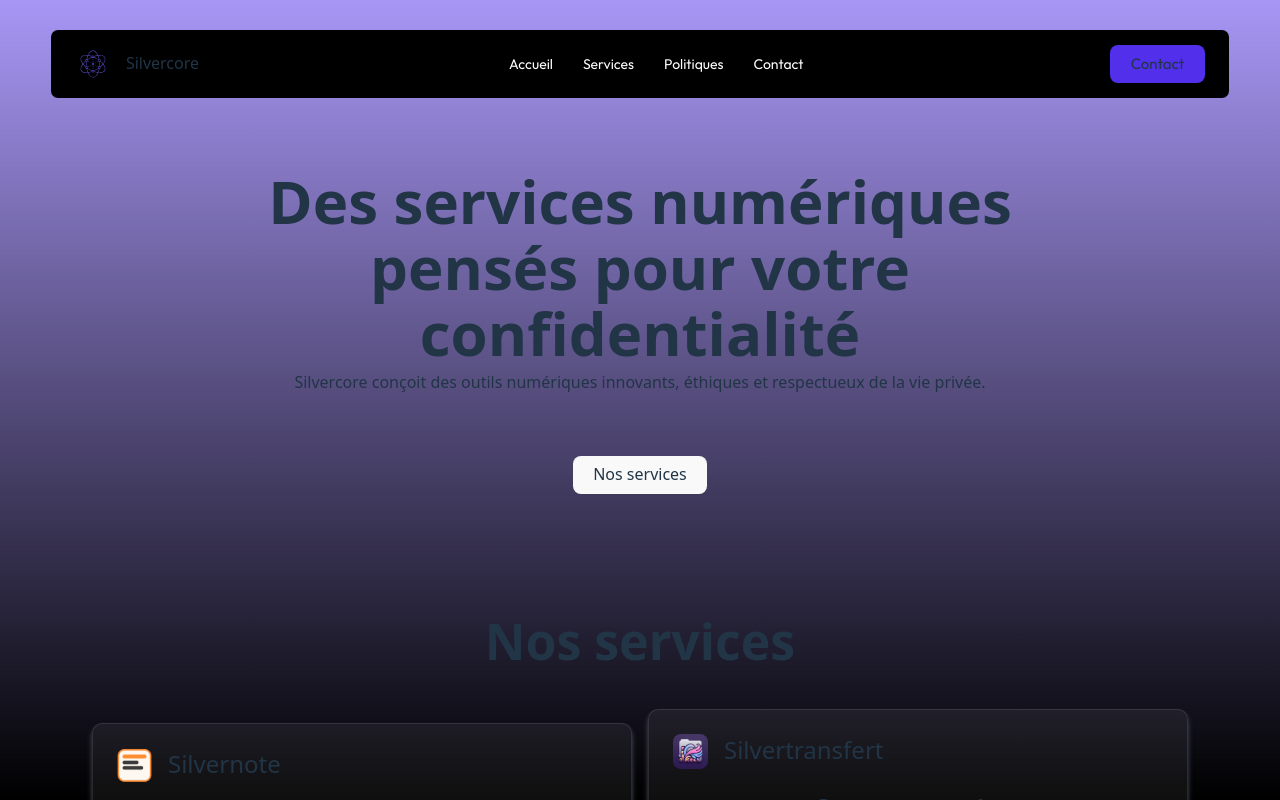
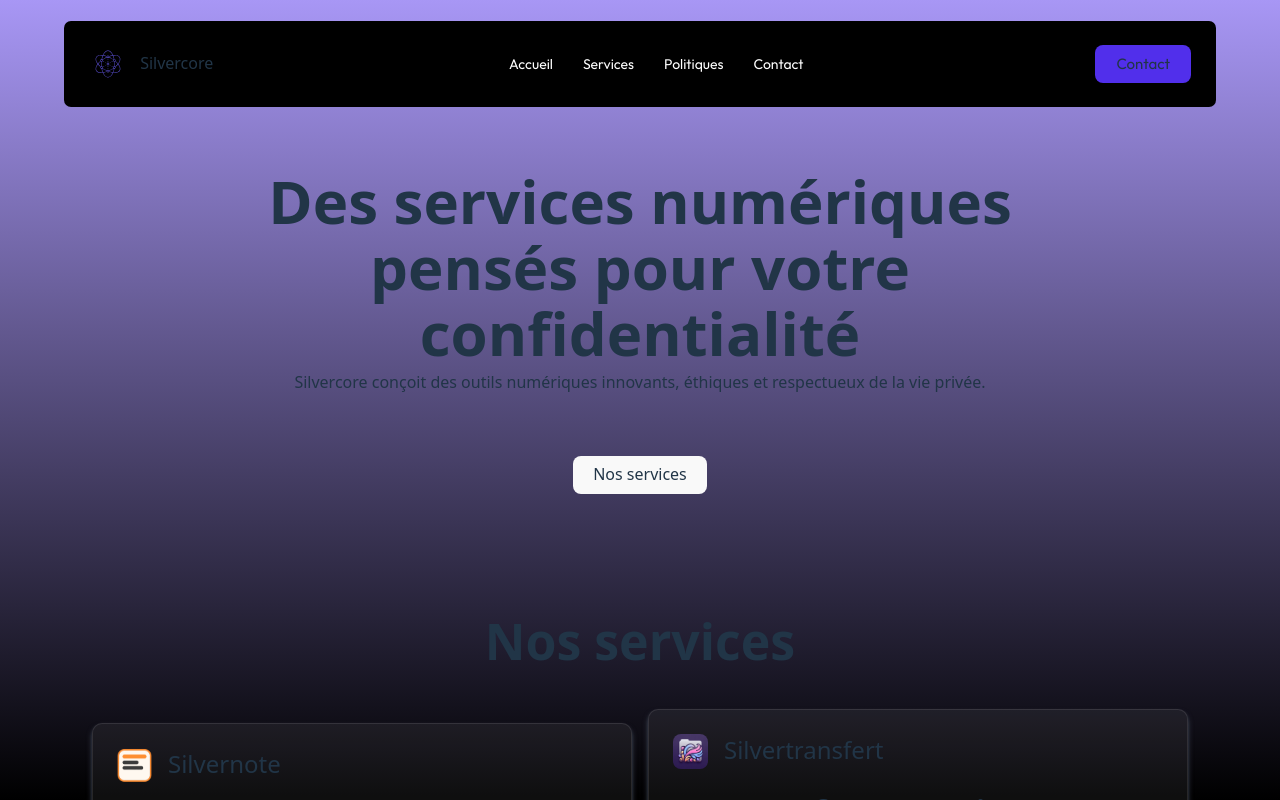
Before and after one commit to SilverCore-Git/web_site, a Vue app: page / in a window 1280 px wide. Shown: the top 800 px of the page. Built offline with nearby package versions, Linux system fonts and the light colour scheme.

Commit message:
update Nav

```diff
--- a/src/App.vue
+++ b/src/App.vue
@@ -5,14 +5,15 @@ import Nos_service from './components/Nos_service.vue';
 </script>
 
 <template>
-  <div class="w-screen h-screen overflow-x-hidden parent_Hero_scetion
-              flex flex-col justify-center items-center">
-    <div class="w-screen h-screen background_purple ">
+  <!-- <div class="w-screen h-screen overflow-x-hidden parent_Hero_scetion
+              flex flex-col justify-center items-center"></div> -->
+
+  <div class="background_purple w-screen h-screen">
       <Navbar/>
       <contenue_HeroSection />
       <Nos_service/>
-    </div>
   </div>
+
 </template>
 
 <style>
--- a/src/components/Navbar.vue
+++ b/src/components/Navbar.vue
@@ -11,15 +11,22 @@ const btn = navbar_config.btn;
 </script>
 
 <template>
-    <nav class="center parent_navbar ">
-        <div class="center navbar">
-            <div class="container">
-                <div class=" left center space-around cursor_pointer">
+    <!-- <nav class="center parent_navbar ">
+
+    </nav> -->
+
+    <!-- [] -->
+
+    <div class="center navbar w-screen">
+            <div class="container max-w-[1200px] w-[90%] rounded-[7px]">
+                <div
+                class=" left center space-around cursor_pointer ml-[25px]"
+                >
                     <img :src="navbar_config.logo" alt="">
                     <h3 class="ml-[10px] ">{{ navbar_config.title }}</h3>
                 </div>
 
-                <div class="center">
+                <div class="center my-[20px]">
 
                     <a
                         v-for="Nav in navbar_config.tab"
@@ -32,14 +39,13 @@ const btn = navbar_config.btn;
 
                 <button
 
-                class="btn_basic center"
+                class="btn_basic center mr-[25px]"
                 :href="btn.href"
 
                 >{{ btn.content }}</button>
                 <!--  @click="button_contact" -->
             </div>
         </div>
-    </nav>
 
 </template>
 
@@ -51,12 +57,13 @@ const btn = navbar_config.btn;
 
 }
 .navbar {
-    background-color: black;
+    /* background-color: black; */
 
-    height: 53%;
-    width: 92%;
+    height: 16%;
+    width: 100%;
+    /* width: 92%;
     max-width: 1200px;
-    border-radius: 7px;
+    border-radius: 7px; */
 }
 
 .container {
@@ -64,8 +71,12 @@ const btn = navbar_config.btn;
     justify-content: space-between;
     align-items: center;
 
-    height: 30px;
-    width: 96%;
+    /* height: 30px;
+    width: 96%; */
+    /* width: 90%; */
+    /* max-width: 1200px; */
+
+    background-color: black;
 }
 
 .left {
```
